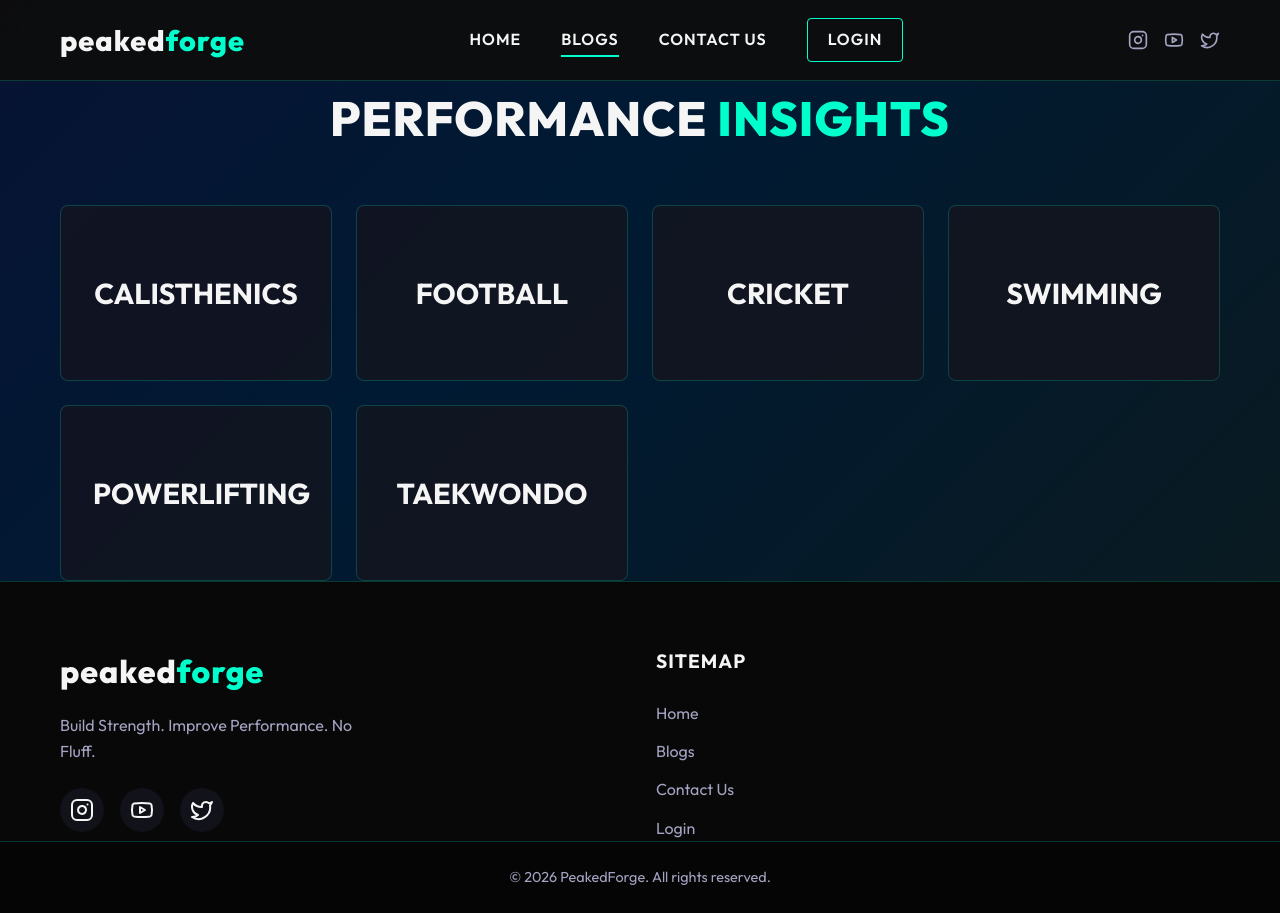
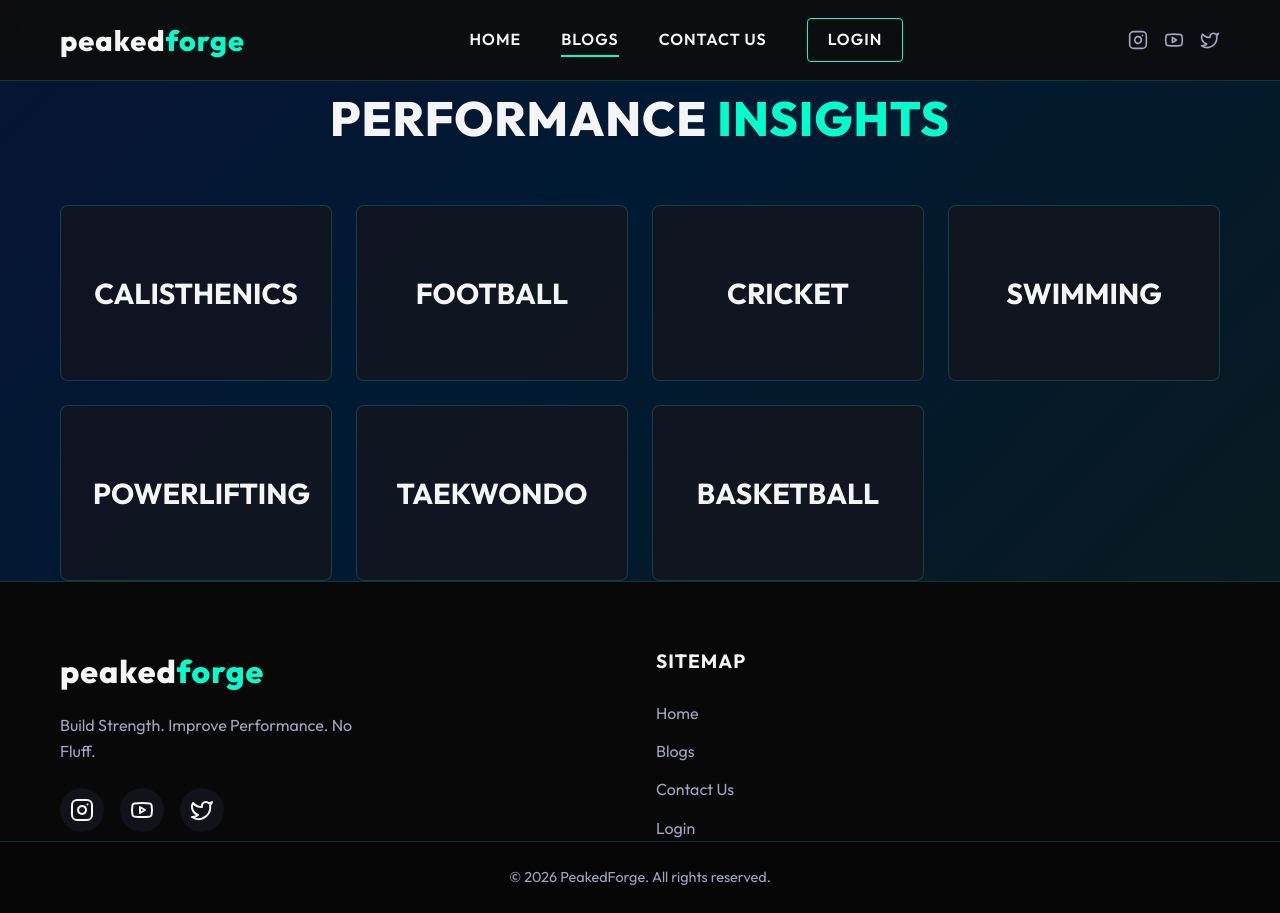
Before and after one commit to Raj117m/peak-forge, a React (Vite) app: page /blogs in a window 1280 px wide. Built offline with nearby package versions, Linux system fonts and the light colour scheme.

Commit message:
feat: add basketball blogs & remove paywall

```diff
--- a/src/pages/Blogs.jsx
+++ b/src/pages/Blogs.jsx
@@ -259,10 +259,57 @@ const allBlogs = [
         </div>
       </>
     )
+  },
+  {
+    id: 'basketball-1',
+    sport: 'Basketball',
+    author: 'Satvik Nalawde',
+    title: 'The History of Basketball: From Innovations to Global Phenomenon',
+    preview: 'Basketball is one of the most popular sports in the world today, but its history is not ancient when compared to other sports...',
+    image: 'https://images.unsplash.com/photo-1546519638-68e109498ffc?auto=format&fit=crop&q=80&w=800',
+    content: (
+      <>
+        <p>Basketball is one of the most popular sports in the world today, but its history is not ancient when compared to other sports and games. Basketball was invented in 1891 by James Naismith, who was a physical education instructor in the United States, in a college called Springfield College. Naismith was given the task of inventing an indoor game that could be played during the cold winter months when physical education activities could not be performed outdoors. Naismith came up with a set of 13 simple rules and used a soccer ball and two peach baskets as the goalposts, and thus basketball came into existence.</p>
+        <p>Basketball soon became popular through the YMCA movement and spread throughout the United States and eventually other parts of the world. It became one of the most popular sports in the United States and other countries in the early 20th century, and in 1936, basketball became an official game in the Olympics.</p>
+        <div className="live-element expand-line" />
+        <p>The modern version of professional basketball started developing in the mid-20th century with the creation of basketball leagues, the most famous of which is the NBA, established in 1946. This led to the development of basketball into a worldwide phenomenon, featuring some of the most legendary basketball players and spreading the popularity of the game through television.</p>
+        <div className="blog-image-wrapper">
+          <img src="https://images.unsplash.com/photo-1519861531473-920026076248?auto=format&fit=crop&q=80&w=800" alt="Basketball history" />
+        </div>
+        <p>Basketball has developed significantly in the past few decades, changing the rules, equipment, and the way the players play the game. Basketball has also had a great impact on the lives of millions of people around the world.</p>
+        <div className="highlight-box">
+          <p>Basketball is now practiced at both amateur and professional levels worldwide. From its humble origins in a small gymnasium to its current status as a global game, the history of basketball is one of innovation, expansion, and popularity.</p>
+        </div>
+      </>
+    )
+  },
+  {
+    id: 'basketball-2',
+    sport: 'Basketball',
+    author: 'Satvik Nalawde',
+    title: 'The Global Growth of Basketball',
+    preview: 'Basketball is one of the fastest-growing sports globally. According to global studies, the fan base of the sport is above 3.3 billion...',
+    image: 'https://images.unsplash.com/photo-1504450758481-7338eba7524a?auto=format&fit=crop&q=80&w=800',
+    content: (
+      <>
+        <p>Basketball is one of the fastest-growing sports globally. According to global studies, the fan base of the sport is above 3.3 billion, making it one of the most watched sports globally, next to soccer or football. According to the FIBA website, the popularity of the sport has increased globally in recent times, especially among the younger age group of 16-29 years, where nearly 80% show their interest in the sport.</p>
+        <p>The popularity of basketball globally can be largely attributed to the NBA. The NBA is watched in more than 215 countries, showing the popularity of the sport globally. It is watched by more than 1.5 billion people every year. Recently, the NBA has seen increased popularity in its viewership, with record-breaking television ratings and increased social media engagement. This shows how the sport has adapted to the changing trends of the modern era.</p>
+        <div className="live-element pulse-border" />
+        <p>Another important factor in the contemporary global standing of basketball is the increasing number of international players. Players from Europe, Asia, and Africa are now superstars, making the sport more diverse and representative globally. Furthermore, there are increasing grassroots programs and youth development initiatives in places like Europe and Asia, which are strengthening the foundation of the sport globally.</p>
+        <div className="blog-image-wrapper">
+          <img src="https://images.unsplash.com/photo-1574169208507-84376144848b?auto=format&fit=crop&q=80&w=800" alt="Global basketball" />
+        </div>
+        <p>Basketball is also becoming more economically viable. The basketball market is expected to grow considerably in the coming years, both globally and at the individual level. This is due to the increasing number of players, urbanization, and the need for sports equipment.</p>
+        <p>The increasing number of emerging economies is also adding to the growth of the basketball market globally. More courts are being built, providing more opportunities for players.</p>
+        <div className="highlight-box">
+          <p>In conclusion, the current state of basketball globally is very positive. With its enormous fan base, rising talent pool, extensive media coverage, and economic boom, the sport is continuing to grow beyond its geographical limits. Basketball is not just a sport; it is a global cultural phenomenon that is dictating the future of sports globally.</p>
+        </div>
+      </>
+    )
   }
 ];
 
-const categories = ['Calisthenics', 'Football', 'Cricket', 'Swimming', 'Powerlifting', 'Taekwondo'];
+const categories = ['Calisthenics', 'Football', 'Cricket', 'Swimming', 'Powerlifting', 'Taekwondo', 'Basketball'];
 
 function Blogs() {
   const [user, setUser] = useState(null);
@@ -362,19 +409,8 @@ function Blogs() {
             </div>
           </div>
 
-          <div className={`blog-body ${!user ? 'not-logged-in' : ''}`}>
+          <div className="blog-body">
             {activeBlog.content}
-
-            {!user && (
-              <div className="auth-paywall">
-                <h3>Keep reading this article</h3>
-                <p>Register an account to unlock full access to our premium performance insights, straight from the authors.</p>
-                <div className="paywall-buttons">
-                  <Link to="/login" className="btn-primary">Create Account</Link>
-                  <Link to="/login" className="btn-secondary">Login</Link>
-                </div>
-              </div>
-            )}
           </div>
         </article>
       )}
```
